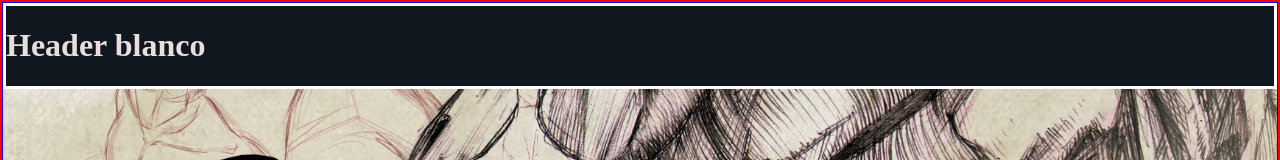
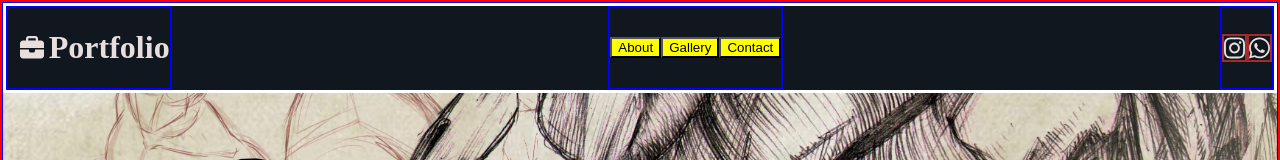
Before and after one commit to santiserena/CaceresArtPortfolio, a React (Create React App) app in the folder caceres-art-portfolio-proyect/: page / in a window 1280 px wide. Shown: the top 160 px of the page. Built offline with nearby package versions, Linux system fonts and the light colour scheme.

Commit message:
header styles added

```diff
--- a/caceres-art-portfolio-proyect/package.json
+++ b/caceres-art-portfolio-proyect/package.json
@@ -3,6 +3,10 @@
   "version": "0.1.0",
   "private": true,
   "dependencies": {
+    "@fortawesome/fontawesome-svg-core": "^6.6.0",
+    "@fortawesome/free-brands-svg-icons": "^6.6.0",
+    "@fortawesome/free-solid-svg-icons": "^6.6.0",
+    "@fortawesome/react-fontawesome": "^0.2.2",
     "@testing-library/jest-dom": "^5.17.0",
     "@testing-library/react": "^13.4.0",
     "@testing-library/user-event": "^13.5.0",
--- a/caceres-art-portfolio-proyect/src/components/Header.jsx
+++ b/caceres-art-portfolio-proyect/src/components/Header.jsx
@@ -1,11 +1,35 @@
 import React from "react";
-import { MainTitle } from "./HeaderStyles";
+import { faBriefcase } from "@fortawesome/free-solid-svg-icons";
+import { faWhatsapp, faInstagram } from "@fortawesome/free-brands-svg-icons";
+import {
+  HeaderContainer,
+  StyledIcon,
+  TitleContainer,
+  MainTitle,
+  ContactBtnsContainer,
+  ContactIcon,
+  SliderBtn,
+  IconsContainer,
+} from "./HeaderStyles";
 
 function Header() {
   return (
-    <div>
-      <MainTitle>Header blanco</MainTitle>
-    </div>
+    <HeaderContainer>
+      <TitleContainer>
+        <StyledIcon icon={faBriefcase} />
+        <MainTitle>Portfolio</MainTitle>
+      </TitleContainer>
+      <ContactBtnsContainer>
+        <SliderBtn>About</SliderBtn>
+        <SliderBtn>Gallery</SliderBtn>
+        <SliderBtn>Contact</SliderBtn>
+      </ContactBtnsContainer>
+      <IconsContainer>
+        <ContactIcon icon={faInstagram} />
+        <ContactIcon icon={faWhatsapp} />
+      </IconsContainer>
+    </HeaderContainer>
   );
 }
+
 export default Header;
--- a/caceres-art-portfolio-proyect/src/components/HeaderStyles.js
+++ b/caceres-art-portfolio-proyect/src/components/HeaderStyles.js
@@ -1,7 +1,65 @@
 import styled from "styled-components";
+import { FontAwesomeIcon as FAIcon } from "@fortawesome/react-fontawesome";
+
+/* general div */
+const HeaderContainer = styled.div`
+  display: flex;
+  flex-direction: row;
+  justify-content: space-between;
+`;
+
+/* icon and portfolio container */
+const TitleContainer = styled.div`
+  border: solid blue 2px;
+  display: flex;
+  flex-direction: row;
+  align-items: center;
+`;
+
+const StyledIcon = styled(FAIcon)`
+  padding-left: 0.5em;
+  padding-right: 0.2em;
+  font-size: 1.5rem; // size
+  color: rgb(232, 222, 222);
+`;
 
 const MainTitle = styled.h1`
   color: rgb(232, 222, 222);
 `;
 
-export { MainTitle };
+/* contact buttons container */
+const ContactBtnsContainer = styled.div`
+  border: solid blue 2px;
+  display: flex;
+  align-items: center;
+  color: rgb(232, 222, 222);
+`;
+
+const SliderBtn = styled.button`
+  background-color: yellow;
+`;
+
+/* icons container */
+const IconsContainer = styled.div`
+  border: solid blue 2px;
+  display: flex;
+  align-items: center;
+`;
+
+const ContactIcon = styled(FAIcon)`
+  border: solid brown 2px;
+  font-size: 1.5rem; // size
+  color: rgb(232, 222, 222);
+  box-sizing: border-box;
+`;
+
+export {
+  HeaderContainer,
+  StyledIcon,
+  TitleContainer,
+  MainTitle,
+  ContactBtnsContainer,
+  SliderBtn,
+  IconsContainer,
+  ContactIcon,
+};
```
Also changed, not shown: 1 other file (tests, documents, lock files or other folders).
